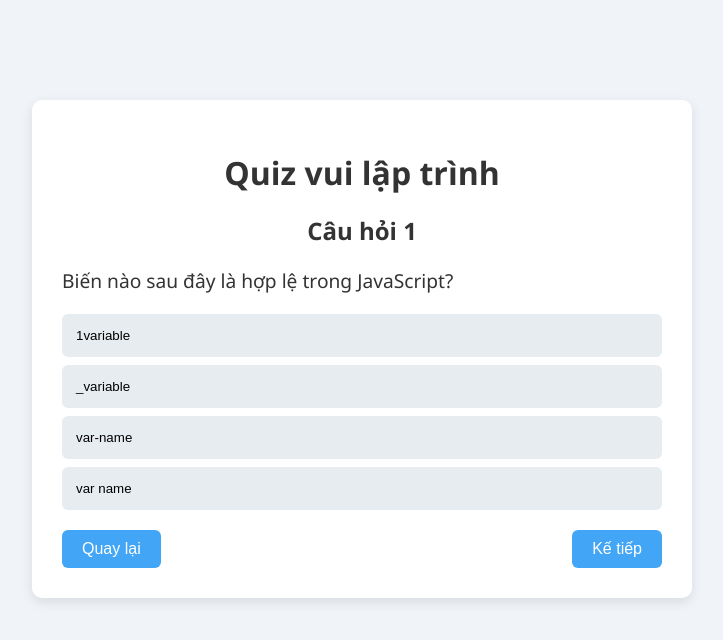
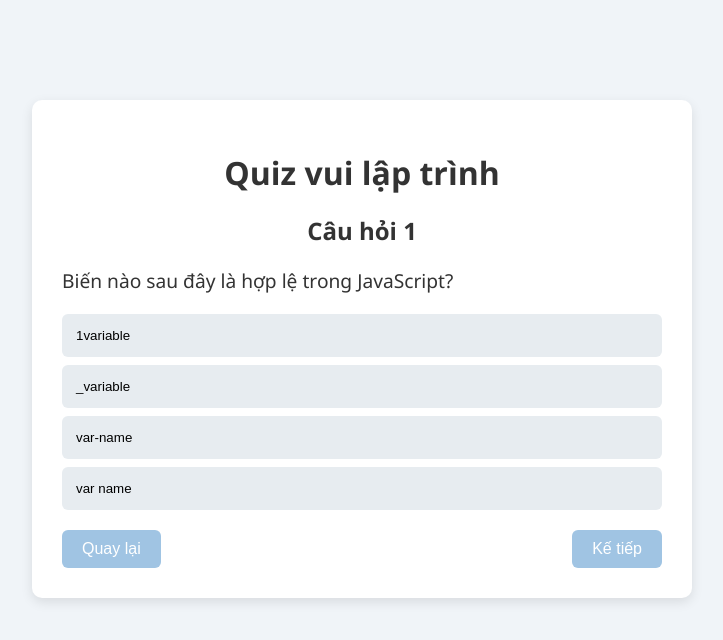
Before and after one commit to nghiaphamhb/react-test-application, a React (Vite) app: page / in a window 1280 px wide. Shown: the top 640 px of the page, without its empty margins (278-1001 px from the left). Built offline with nearby package versions, Linux system fonts and the light colour scheme.

Commit message:
feat: limit navigation buttons

```diff
--- a/src/components/Quiz.jsx
+++ b/src/components/Quiz.jsx
@@ -156,8 +156,8 @@ const Quiz = () => {
         }
 
         <div className="nav-buttons">
-            <button onClick={goBack}>Quay lại</button>
-            <button onClick={goNext}>Kế tiếp</button>
+            <button onClick={goBack} disabled={currentQuestion === 0}>Quay lại</button>
+            <button onClick={goNext} disabled={!optionSelected}>Kế tiếp</button>
         </div>
     </div>);
 };
```
